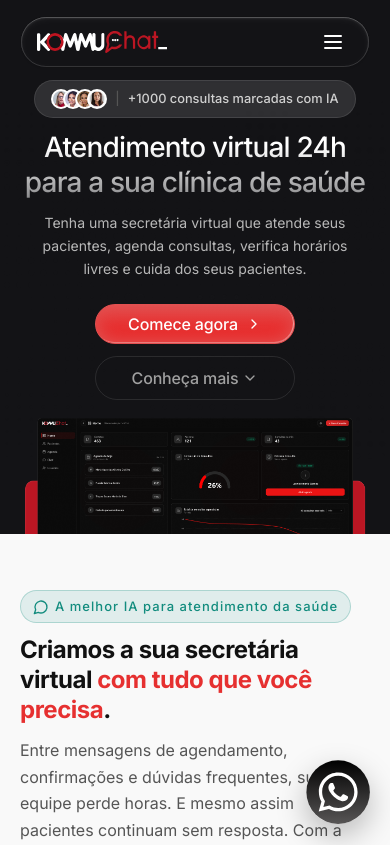
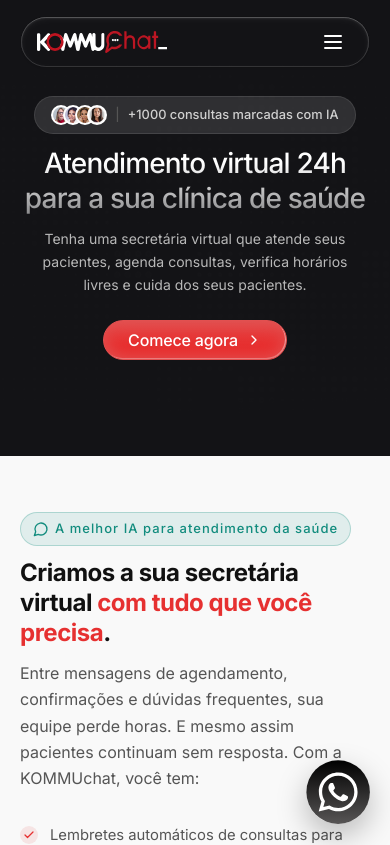
Before and after one commit to Fantom-Labs/landing-page-kommuchat, a Next.js app: page / in a window 390 px wide. Shown: the top 845 px of the page. Built offline with nearby package versions, Linux system fonts and the light colour scheme.

Commit message:
Ajustes na hero do mobile

```diff
--- a/components/sections/Hero.tsx
+++ b/components/sections/Hero.tsx
@@ -6,7 +6,7 @@
 
 export function Hero() {
   return (
-    <section className="relative overflow-hidden bg-[#131316] pt-20 sm:pt-28 pb-0 px-[var(--section-padding-x)]">
+    <section className="relative overflow-hidden bg-[#131316] pt-24 pb-24 sm:pt-28 sm:pb-0 px-[var(--section-padding-x)]">
       <div
         className="pointer-events-none absolute inset-0 bg-[url('/images/herotexture.png')] bg-cover bg-center opacity-10"
         aria-hidden
@@ -46,15 +46,15 @@
             href="#como-funciona"
             variant="ghost"
             size="lg"
-            className="h-11 w-full sm:w-auto"
+            className="max-sm:hidden h-11 w-full sm:w-auto"
           >
             Conheça mais
             <ChevronDown className="ml-1 h-4 w-4" aria-hidden />
           </Button>
         </div>
 
-        {/* Dashboard / hero image — mobile: less overlap; desktop unchanged */}
-        <div className="relative z-10 mt-6 w-full max-w-[1710px] -translate-y-[24px] -mb-[24px] sm:mt-16 sm:-translate-y-[100px] sm:-mb-[100px]">
+        {/* Dashboard / hero image — desktop only; hidden on mobile */}
+        <div className="relative z-10 hidden w-full max-w-[1710px] sm:mt-16 sm:block sm:-translate-y-[100px] sm:-mb-[100px]">
           <Image
             src="/images/hero image.png"
             alt="Dashboard KOMMUchat — consultas, pacientes, agenda e relatórios"
```
